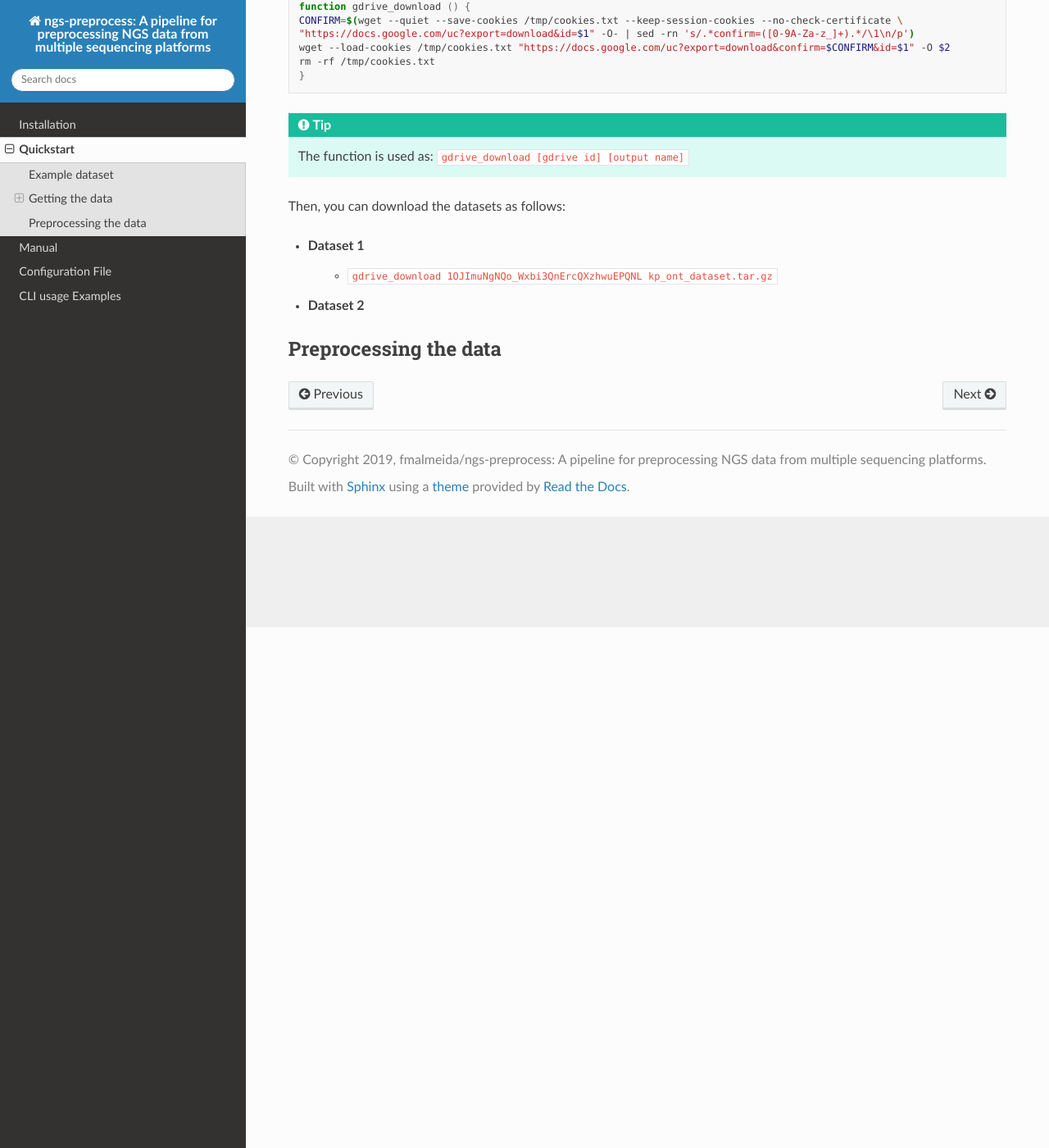
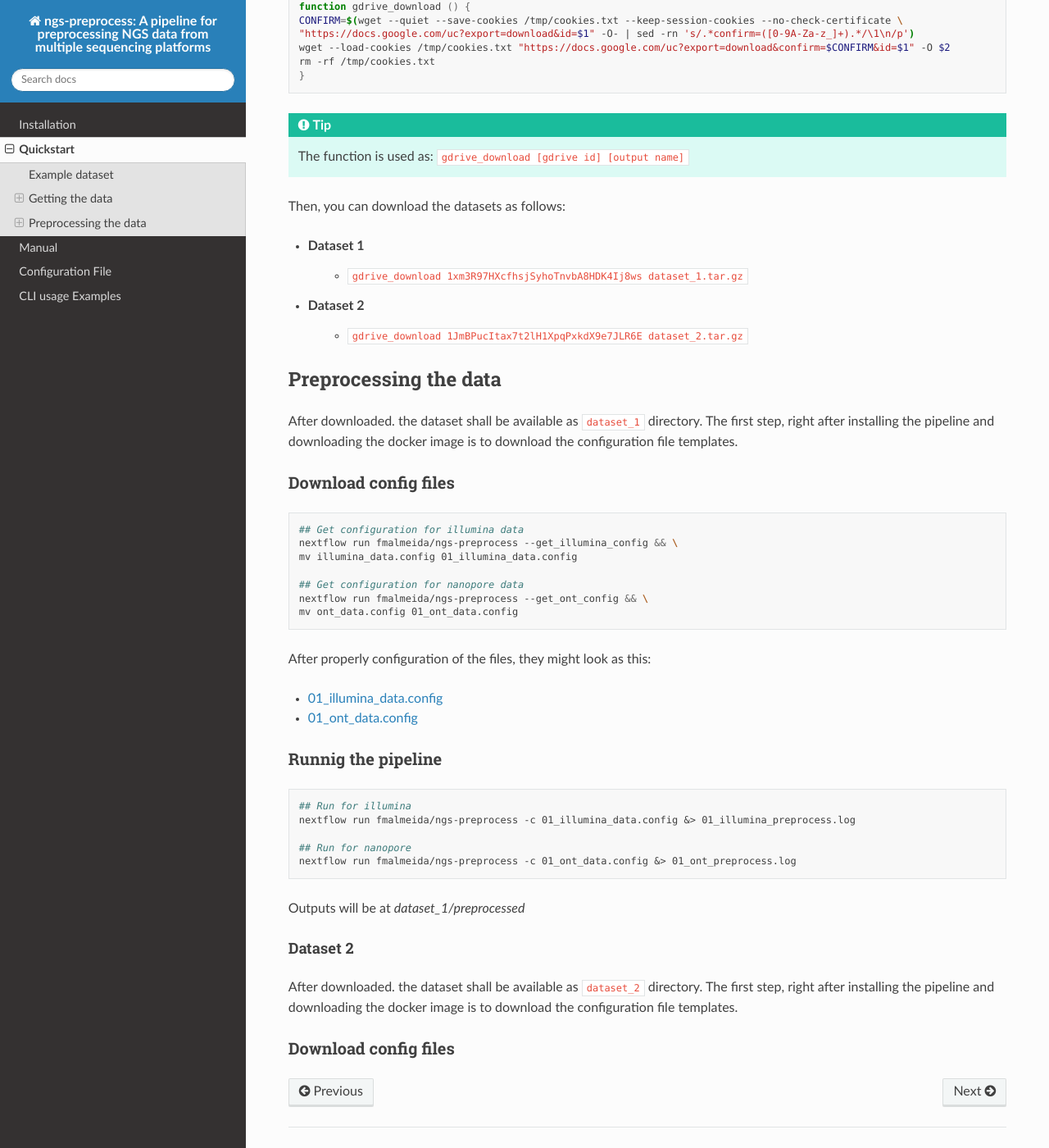
Before and after one commit to fmalmeida/ngs-preprocess, a Sphinx documentation site: the page built from docs/quickstart.rst, in a window 1280 px wide and 1400 px high, scrolled down 635 px. Shown: the whole window at 82% size. Built offline with Sphinx 7.4.7 and the Read the Docs theme 2.0.0, drawn with Linux system fonts in a browser that asks for light colours; some of the changed text lies outside the part shown.

Commit message:
Pumping up quickstart

```diff
--- a/docs/quickstart.rst
+++ b/docs/quickstart.rst
@@ -44,12 +44,57 @@ Then, you can download the datasets as follows:
 
 * **Dataset 1**
 
-    * ``gdrive_download 1OJImuNgNQo_Wxbi3QnErcQXzhwuEPQNL kp_ont_dataset.tar.gz``
+    * ``gdrive_download 1xm3R97HXcfhsjSyhoTnvbA8HDK4Ij8ws dataset_1.tar.gz``
 
 * **Dataset 2**
+
+    * ``gdrive_download 1JmBPucItax7t2lH1XpqPxkdX9e7JLR6E dataset_2.tar.gz``
 
 Preprocessing the data
 ----------------------
 
-Illumina reads
-~~~~~~~~~~~~~~
+Dataset 1
+~~~~~~~~~
+
+After downloaded. the dataset shall be available as ``dataset_1`` directory. The first step, right after installing
+the pipeline and downloading the docker image is to download the configuration file templates.
+
+Download config files
+"""""""""""""""""""""
+
+.. code-block:: bash
+
+  ## Get configuration for illumina data
+  nextflow run fmalmeida/ngs-preprocess --get_illumina_config && \
+  mv illumina_data.config 01_illumina_data.config
+
+  ## Get configuration for nanopore data
+  nextflow run fmalmeida/ngs-preprocess --get_ont_config && \
+  mv ont_data.config 01_ont_data.config
+
+After properly configuration of the files, they might look as this:
+
+* `01_illumina_data.config <https://drive.google.com/file/d/1misoPDB66ai2J9cKhEyUKSO--H-933xv/view?usp=sharing>`_
+* `01_ont_data.config <https://drive.google.com/file/d/16A3Uc6Ixqj-jYniSXPOSwNNzthKL3Ucz/view?usp=sharing>`_
+
+Runnig the pipeline
+"""""""""""""""""""
+
+.. code-block:: bash
+
+  ## Run for illumina
+  nextflow run fmalmeida/ngs-preprocess -c 01_illumina_data.config &> 01_illumina_preprocess.log
+
+  ## Run for nanopore
+  nextflow run fmalmeida/ngs-preprocess -c 01_ont_data.config &> 01_ont_preprocess.log
+
+Outputs will be at `dataset_1/preprocessed`
+
+Dataset 2
+~~~~~~~~~
+
+After downloaded. the dataset shall be available as ``dataset_2`` directory. The first step, right after installing
+the pipeline and downloading the docker image is to download the configuration file templates.
+
+Download config files
+"""""""""""""""""""""
```
Also changed, not shown: other parts of docs/quickstart.rst (+3 -3 lines), 2 other files.
